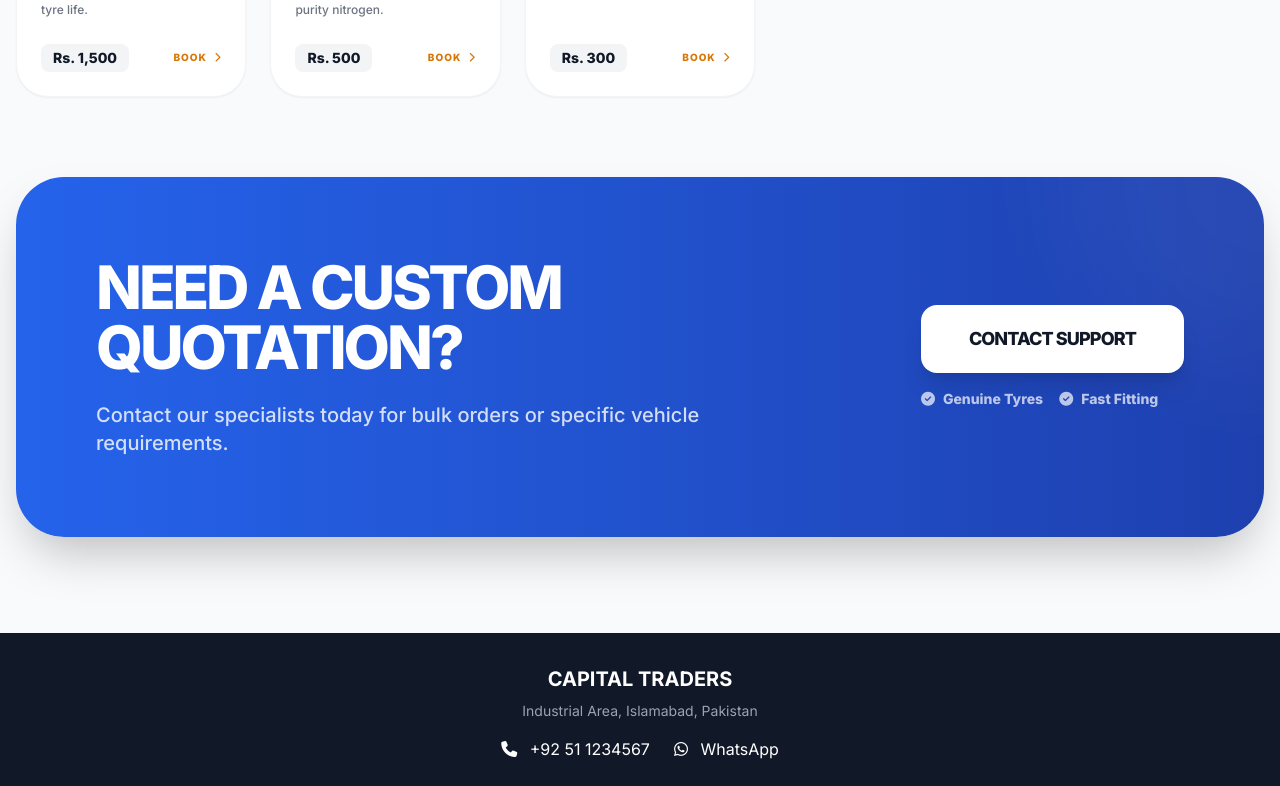
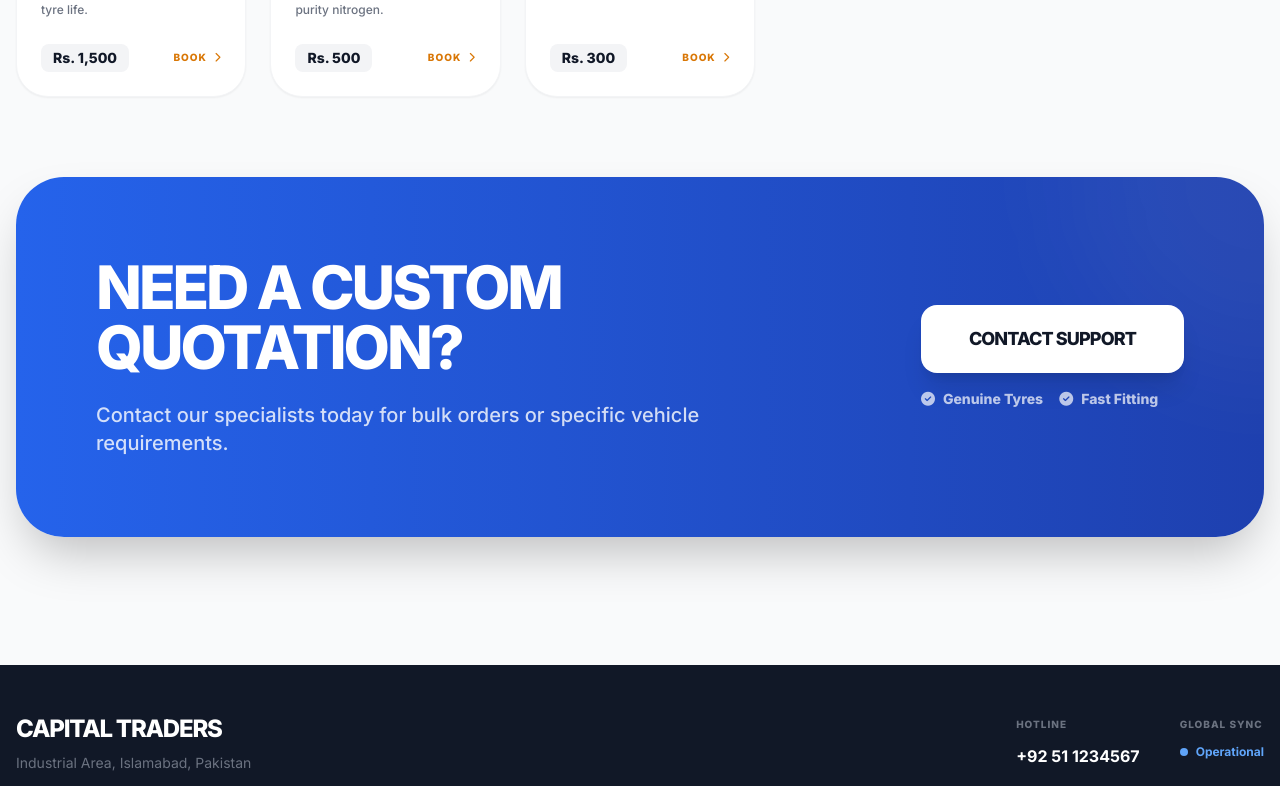
Before and after one commit to ansarali1985/Capital-Traders, a React (Vite) app: page / in a window 1280 px wide. Shown: the part 2006-2792 px from the top of the page. Built offline with nearby package versions, Linux system fonts and the light colour scheme.

Commit message:
Update App.tsx

```diff
--- a/App.tsx
+++ b/App.tsx
@@ -17,26 +17,26 @@ import ContactUs from './pages/ContactUs';
 
 const App: React.FC = () => {
   const [state, setState] = useState<AppState>(() => {
-    // 1. Check if we have a deployment key in the URL (for syncing browsers)
+    // 1. Check for Cloud Sync Parameter (Deployment)
     const urlParams = new URLSearchParams(window.location.search);
     const deployData = urlParams.get('deploy');
     if (deployData) {
       try {
         const decoded = JSON.parse(atob(deployData));
-        localStorage.setItem('capital_traders_state', JSON.stringify(decoded));
-        // Remove the param from URL to keep it clean
+        localStorage.setItem('capital_traders_enterprise_state', JSON.stringify(decoded));
+        // Strip the URL param to keep it clean and prevent loop reloads
         window.history.replaceState({}, document.title, window.location.pathname);
         return decoded;
       } catch (e) {
-        console.error("Failed to decode deployment link", e);
+        console.error("Cloud Sync: Encryption Key Invalid", e);
       }
     }
 
-    // 2. Fallback to Local Storage
-    const saved = localStorage.getItem('capital_traders_state');
+    // 2. Local State Persistence
+    const saved = localStorage.getItem('capital_traders_enterprise_state');
     if (saved) return JSON.parse(saved);
 
-    // 3. Fallback to Defaults
+    // 3. System Defaults
     return {
       brands: INITIAL_BRANDS,
       tyres: INITIAL_TYRES,
@@ -54,8 +54,9 @@ const App: React.FC = () => {
   const [isAdminAuthenticated, setIsAdminAuthenticated] = useState(false);
   const [currentView, setCurrentView] = useState<{ page: 'dashboard' | 'brand' | 'admin' | 'contact', id?: string }>({ page: 'dashboard' });
 
+  // Real-time local persistence
   useEffect(() => {
-    localStorage.setItem('capital_traders_state', JSON.stringify(state));
+    localStorage.setItem('capital_traders_enterprise_state', JSON.stringify(state));
   }, [state]);
 
   const updateState = useCallback((updates: Partial<AppState>) => {
@@ -64,13 +65,13 @@ const App: React.FC = () => {
 
   const navigate = (page: 'dashboard' | 'brand' | 'admin' | 'contact', id?: string) => {
     setCurrentView({ page, id });
-    window.scrollTo(0, 0);
+    window.scrollTo({ top: 0, behavior: 'smooth' });
   };
 
   const currentTheme = THEMES.find(t => t.id === state.theme) || THEMES[0];
 
   return (
-    <div className="min-h-screen flex flex-col">
+    <div className="min-h-screen flex flex-col bg-gray-50 selection:bg-gray-900 selection:text-white">
       <Navbar
         businessName={state.businessInfo.name}
         onNavigate={navigate}
@@ -113,27 +114,28 @@ const App: React.FC = () => {
         )}
       </main>
 
-      <footer className="bg-gray-900 text-white py-8 mt-12">
-        <div className="container mx-auto px-4 text-center">
-          <p className="font-bold text-xl mb-2">{state.businessInfo.name}</p>
-          <p className="text-gray-400 text-sm mb-4">{state.businessInfo.address}</p>
-          <div className="flex flex-wrap justify-center gap-6 mb-6">
-            <a href={`tel:${state.businessInfo.phone}`} className="hover:text-blue-400 transition-colors">
-              <i className="fas fa-phone mr-2"></i> {state.businessInfo.phone}
-            </a>
-            <a href={`https://wa.me/${state.businessInfo.whatsapp.replace(/\D/g, '').startsWith('0') ? '92' + state.businessInfo.whatsapp.replace(/\D/g, '').slice(1) : state.businessInfo.whatsapp.replace(/\D/g, '')}`} className="hover:text-green-400 transition-colors">
-              <i className="fab fa-whatsapp mr-2"></i> WhatsApp
-            </a>
+      <footer className="bg-gray-900 text-white py-12 mt-20">
+        <div className="container mx-auto px-4">
+          <div className="flex flex-col md:flex-row justify-between items-center gap-8 mb-10 border-b border-white/5 pb-10">
+             <div className="text-center md:text-left">
+                <p className="font-black text-2xl tracking-tighter uppercase mb-2">{state.businessInfo.name}</p>
+                <p className="text-gray-500 text-sm max-w-xs">{state.businessInfo.address}</p>
+             </div>
+             <div className="flex flex-wrap justify-center gap-10">
+                <div className="text-center md:text-left">
+                  <p className="text-[10px] font-black text-gray-500 uppercase tracking-widest mb-3">Hotline</p>
+                  <a href={`tel:${state.businessInfo.phone}`} className="hover:text-amber-400 transition-all font-bold">{state.businessInfo.phone}</a>
+                </div>
+                <div className="text-center md:text-left">
+                  <p className="text-[10px] font-black text-gray-500 uppercase tracking-widest mb-3">Global Sync</p>
+                  <span className="flex items-center gap-2 text-xs font-bold text-blue-400">
+                    <div className="w-2 h-2 bg-blue-400 rounded-full animate-pulse"></div>
+                    Operational
+                  </span>
+                </div>
+             </div>
           </div>
-          {isAdminAuthenticated && (
-            <button
-              onClick={() => navigate('admin')}
-              className="text-amber-400 text-xs font-bold uppercase tracking-widest hover:underline mb-4 block mx-auto"
-            >
-              Admin Dashboard
-            </button>
-          )}
-          <p className="text-gray-500 text-xs">&copy; {new Date().getFullYear()} Capital Traders. All rights reserved.</p>
+          <p className="text-center text-gray-600 text-[10px] font-black uppercase tracking-widest">&copy; {new Date().getFullYear()} Capital Traders Enterprise. Synchronized via Global Net.</p>
         </div>
       </footer>
     </div>
```
